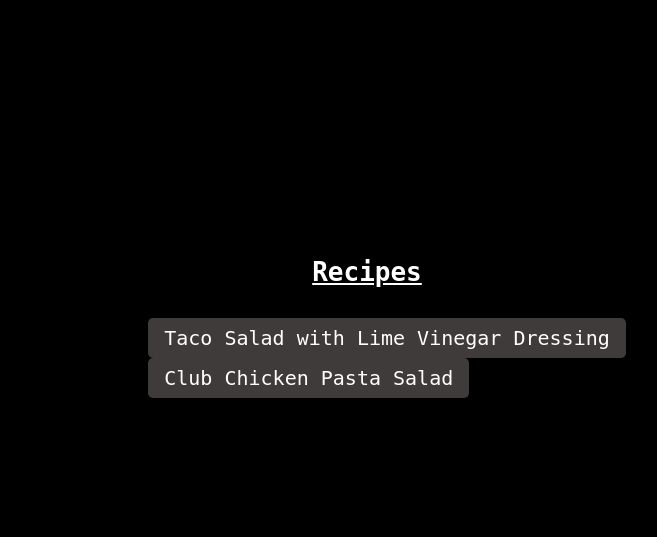
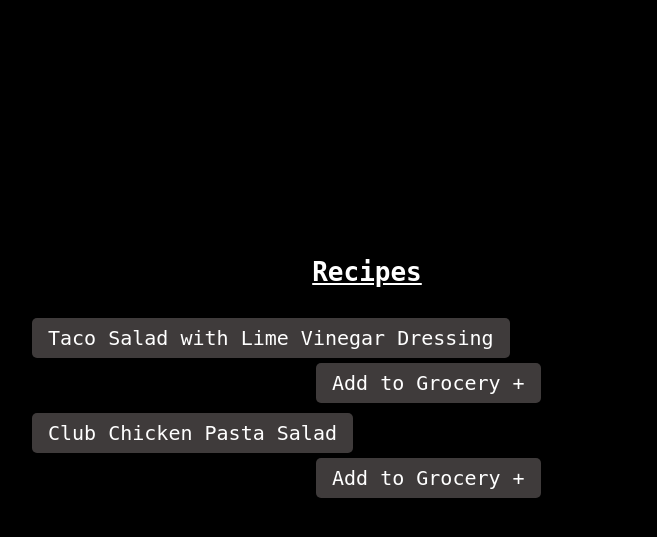
Before and after one commit to alex-single/RecipeBook, a Flask app: page /bookviewer/ in a window 1280 px wide. Shown: the top 537 px of the page, without its empty margins (273-930 px from the left). Run offline with Flask 3, Linux system fonts and the light colour scheme; a user stored in the database is signed in.

Commit message:
modified:   app_logic/__pycache__/models.cpython-313.pyc 	modified:   app_logic/__pycache__/routes.cpython-313.pyc 	modified:   app_logic/models.py 	modified:   app_logic/routes.py 	modified:   app_logic/static/css/base.css 	modified:   app_logic/templates/bookviewer.html 	modified:   instance/site.db

```diff
--- a/app_logic/routes.py
+++ b/app_logic/routes.py
@@ -39,7 +39,7 @@ def register():
         password = request.form.get("password")
 
         if Users.query.filter_by(username=username).first():
-            return render_template("sign_up.html", error="Username already taken!")
+            return render_template("sign_up.html", error="Email already linked to Another account!")
 
         hashed_password = generate_password_hash(password, method="pbkdf2:sha256")
 
@@ -184,6 +184,7 @@ def bookviewer():
             return render_template("bookviewer.html", user=current_user, recipes=recipes)
 
 
+
 @main.route("/recipe/<int:recipe_id>")
 @login_required
 def view_recipe(recipe_id):
@@ -221,3 +222,32 @@ def recipe_submission():
     else:
 
         return render_template('recipe_sub.html')
+
+@main.route('/add-to-grocery/<int:recipe_id>', methods=['POST'])
+@login_required
+def addtolist(recipe_id):
+    recipe = Recipe.query.get_or_404(recipe_id)
+    current_user.grocery_recipes.append(recipe)
+    db.session.commit()
+    return redirect(url_for('main.groceryfetch'))
+
+
+@main.route('/groceries-fetch', methods=['GET'])
+@login_required
+def groceryfetch():
+    recipes =  current_user.grocery_recipes.all()
+    groceries = [
+        {
+            'name': ing.name,
+            'unit': ing.unit,
+            'quantity': ing.quantity
+        }
+        for recipe in recipes
+        for ing in recipe.ingredients
+    ]
+    allrecipes = current_user.recipes.all()
+    return render_template(
+        'bookviewer.html',
+        recipes=allrecipes,
+        groceries=groceries
+    )
--- a/app_logic/static/css/base.css
+++ b/app_logic/static/css/base.css
@@ -323,9 +323,17 @@ input,
 textarea {
   color: white;
 }
+.recipe-entry{
+
+  list-style-type: none;
+
+}
+
 .recipe-list{
 
-  list-style-type: none;
+  display: flex;
+  flex-direction: column;
+  gap: 10px;
 
 
 
--- a/app_logic/templates/bookviewer.html
+++ b/app_logic/templates/bookviewer.html
@@ -11,19 +11,36 @@
 
 <h1 class="recipe-book-header"><u>Recipes</u> </h1>
 
-<ul>
+<ul class="recipe-list">
   {% for recipe in recipes %}
-    <li class="recipe-list">
+    <li class="recipe-entry">
       <a
         class="hero_btn"
         href="{{ url_for('main.view_recipe', recipe_id=recipe.id) }}">
         {{ recipe.title }}
       </a>
+
+      <form
+    action="{{ url_for('main.addtolist', recipe_id=recipe.id) }}"
+    method="post"
+    style="display:inline;"
+  >
+    <button type="submit" class="hero_btn">Add to Grocery +</button>
+</form>
+
+
     </li>
   {% endfor %}
 </ul>
 
+<div class="grocery-list">
+<ul>
+{% for item in groceries %}
 
+<li>{{item.name}}  </li>
 
+{%endfor%}
+</ul>
+</div>
 </body>
 </html>
```
Also changed, not shown: app_logic/models.py (+16 -0 lines), instance/site.db.
